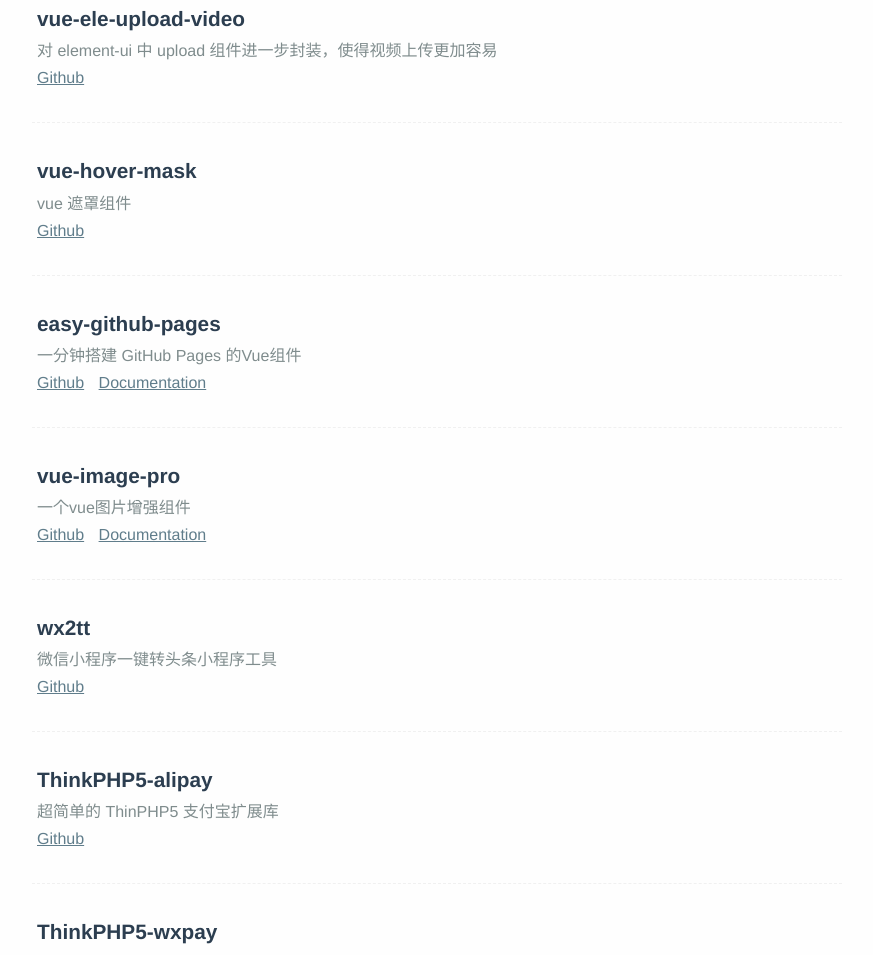
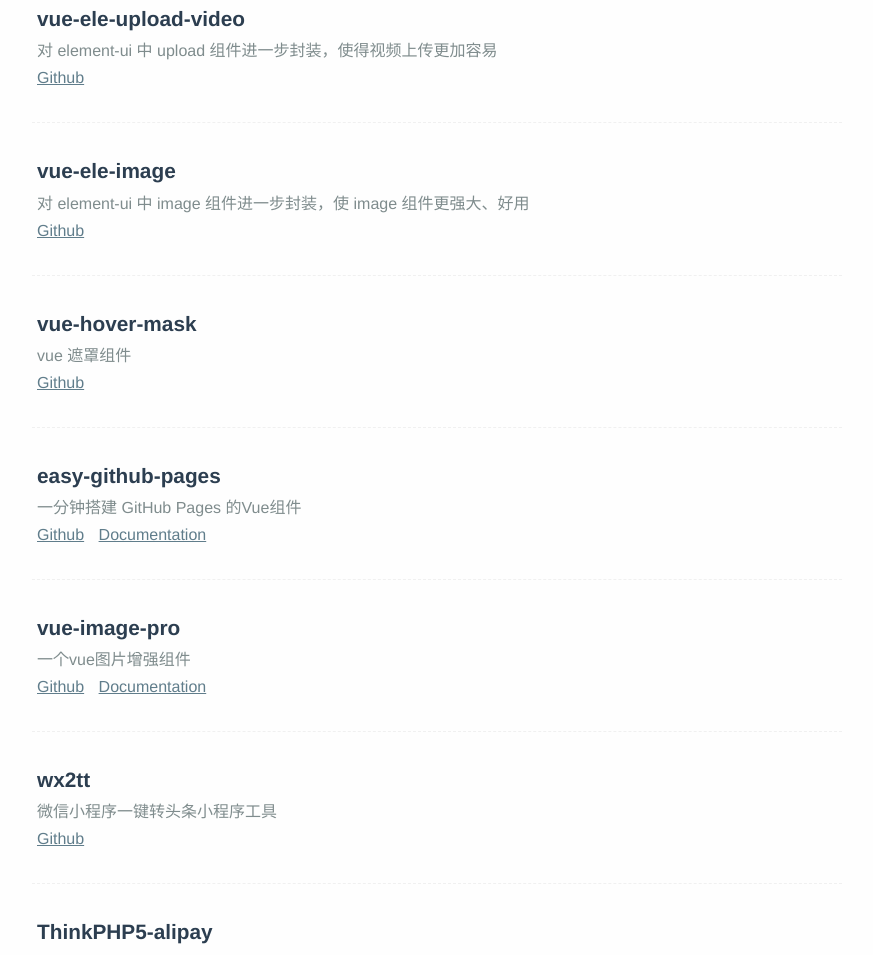
Before and after one commit to dream2023/dream2023.github.io, a plain HTML site: page index.html in a window 1280 px wide. Shown: the part 1792-2747 px from the top of the page, without its empty margins (208-1081 px from the left). Drawn offline with Linux system fonts and the light colour scheme; a small style sheet from the web is missing.

Commit message:
增加项目

```diff
--- a/index.html
+++ b/index.html
@@ -137,6 +137,17 @@
                 <a href="https://github.com/dream2023/vue-ele-upload-video"
                   >Github</a
                 >
+              </li>
+            </ul>
+          </li>
+          <li class="project-item">
+            <h3 class="project-name">vue-ele-image</h3>
+            <p class="project-desc">
+              对 element-ui 中 image 组件进一步封装，使 image 组件更强大、好用
+            </p>
+            <ul class="project-links">
+              <li class="profile-link-item">
+                <a href="https://github.com/dream2023/vue-ele-image">Github</a>
               </li>
             </ul>
           </li>
```
Also changed, not shown: 1 other file.
